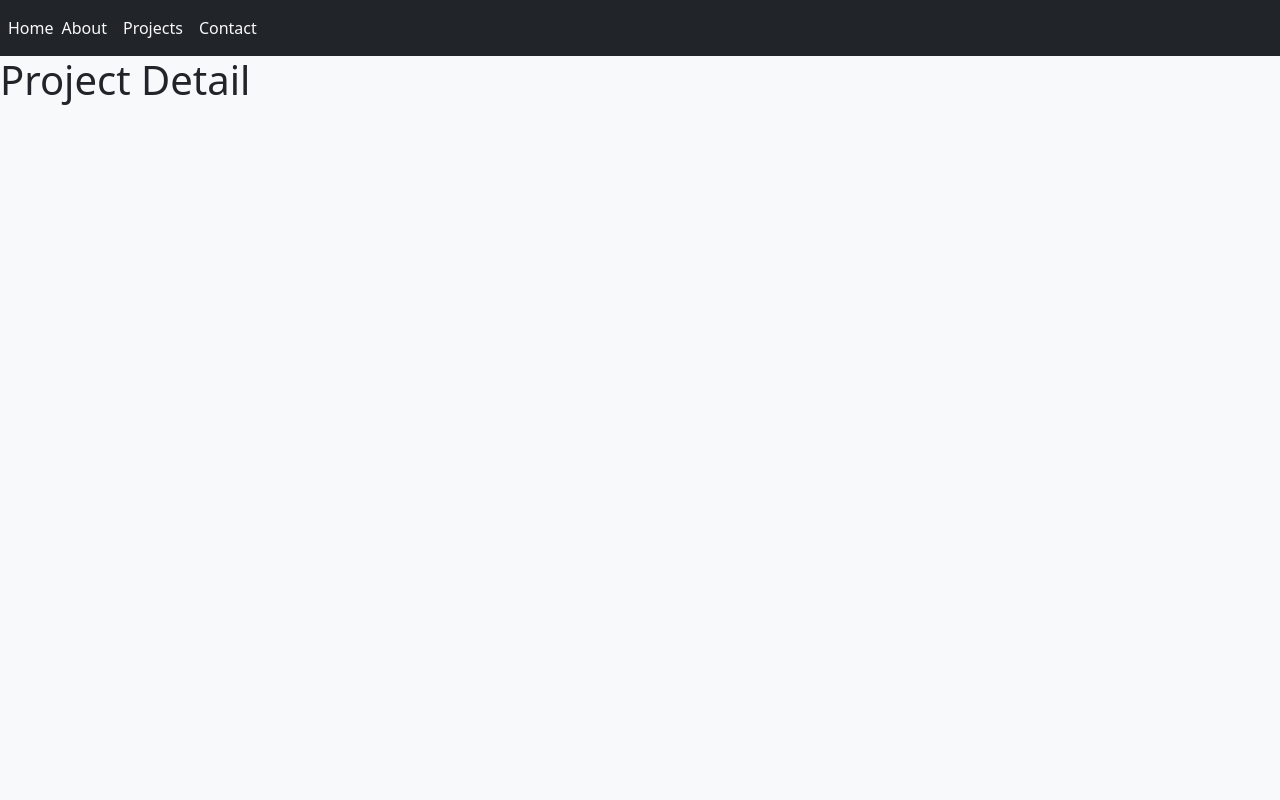
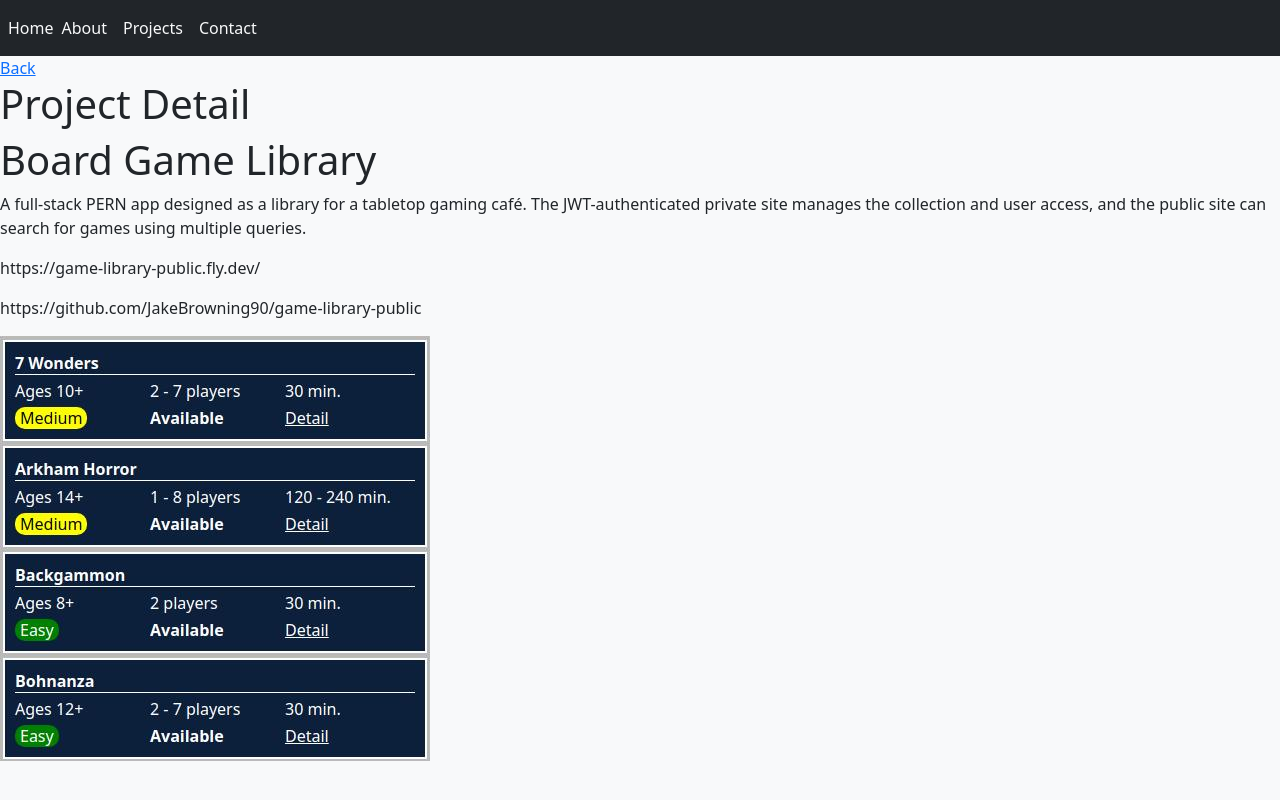
Before and after one commit to JakeBrowning90/personal-portfolio-2, a React (Vite) app: page /projects/0 in a window 1280 px wide. Built offline with nearby package versions, Linux system fonts and the light colour scheme.

Commit message:
Add basic layout to project detail view

```diff
--- a/src/App.jsx
+++ b/src/App.jsx
@@ -51,7 +51,7 @@
           {/* Projects Gallery*/}
           <Route path="/projects" element={<ProjectsView />} />
           {/* Project Detail*/}
-          <Route path="/projects/:id" element={<ProjectDetail />} />
+          <Route path="/projects/:id" element={<ProjectDetail/>} />
           {/* Contact */}
           <Route path="/contact" element={<ContactView />} />
           {/* Error handler */}
--- a/src/components/ProjectDetail.jsx
+++ b/src/components/ProjectDetail.jsx
@@ -1,5 +1,6 @@
-import React, { useState } from "react";
+import React, { useState, useMemo } from "react";
 import { Link, useParams } from "react-router";
+import projectsList from "../projectList";
 
 // import apiSource
 
@@ -9,15 +10,22 @@
   }
 ) {
   // State declarations
-  const [project, setProject] = useState("")
   // Functions
-  const { projectId } = useParams();
+  let projectId = useParams();
+  let targetProject = projectsList.find(
+    (project) => project.id == projectId.id
+  );
 
   // Render
   return (
     <div>
+      <Link to="/projects">Back</Link>
       <h1>Project Detail</h1>
-      <p>{projectId}</p>
+      <h1>{targetProject.title}</h1>
+      <p>{targetProject.desc}</p>
+      <p>{targetProject.liveLink}</p>
+      <p>{targetProject.repoLink}</p>
+      <img src={targetProject.thumbnail} alt="" />
     </div>
   );
 }
```
